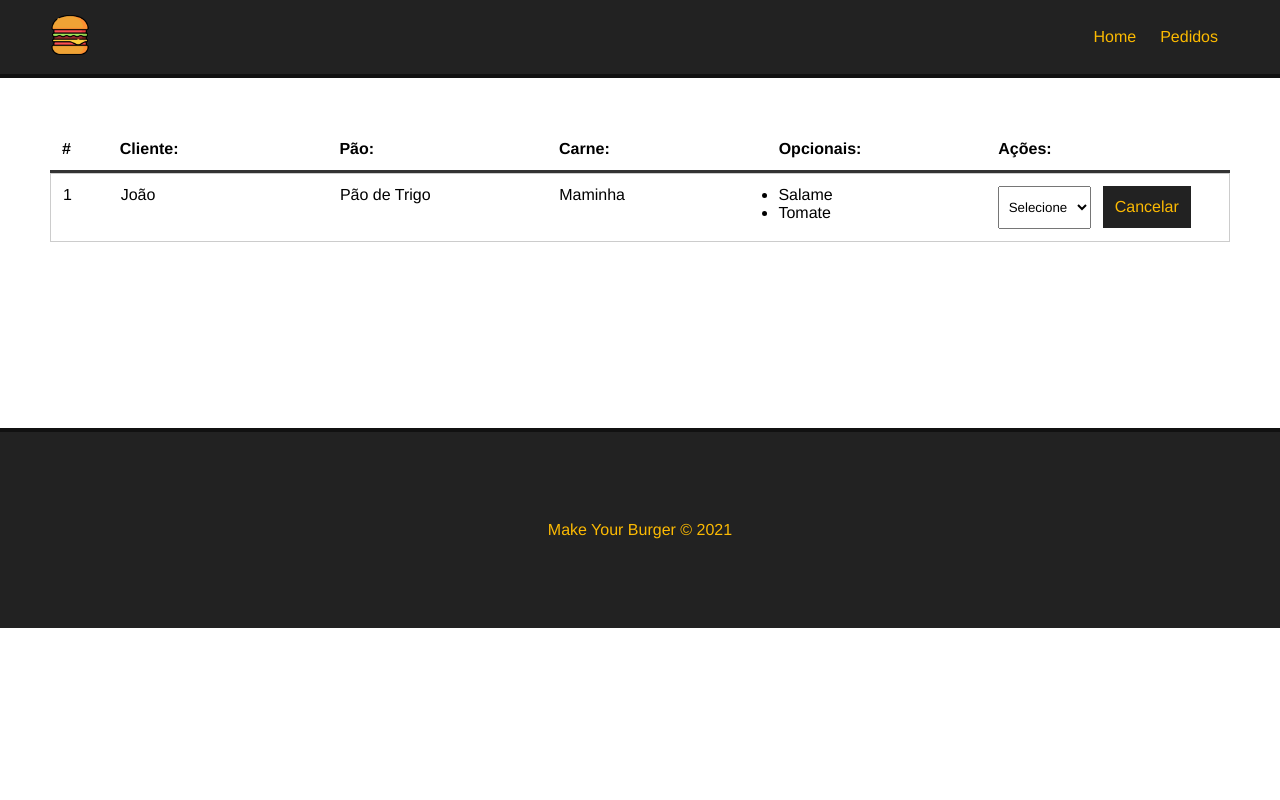
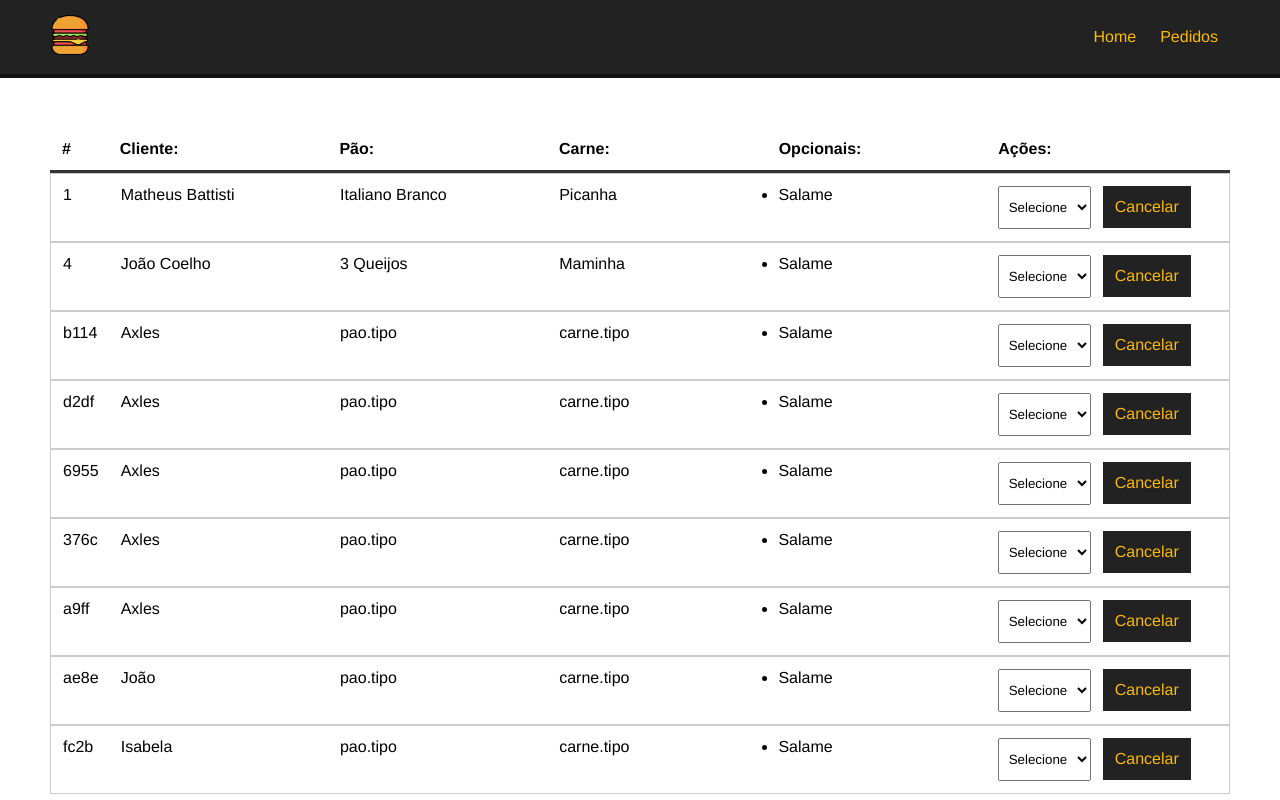
Before and after one commit to Axlvox/Practice-Vue.js, a Vue app: page /pedidos in a window 1280 px wide. Shown: the top 800 px of the page. Built offline with nearby package versions, Linux system fonts and the light colour scheme; data requests are answered from the project's data file.

Commit message:
Request Backend ft v-for in burger-table-row

```diff
--- a/db/db.json
+++ b/db/db.json
@@ -168,6 +168,17 @@
         "Cheddar"
       ],
       "status": "Solicitado"
+    },
+    {
+      "id": "fc2b",
+      "nome": "Isabela",
+      "carne": "carne.tipo",
+      "pao": "pao.tipo",
+      "opcionais": [
+        "Bacon",
+        "Salame"
+      ],
+      "status": "Solicitado"
     }
   ]
 }
--- a/src/components/Dashboard.vue
+++ b/src/components/Dashboard.vue
@@ -10,15 +10,14 @@
         </div>
     </div>
     <div id="burger-table-rows">
-        <div class="burger-table-row">
-            <div class="order-number">1</div>
-            <div>João</div>
-            <div>Pão de Trigo</div>
-            <div>Maminha</div>
+        <div class="burger-table-row" v-for="burger in burgers" :key="burger.id ">
+            <div class="order-number">{{ burger.id }}</div>
+            <div>{{ burger.nome }}</div>
+            <div>{{ burger.pao }}</div>
+            <div>{{ burger.carne }}</div>
         <div>
             <ul>
                 <li>Salame</li>
-                <li>Tomate</li>
             </ul>
         </div>
         <div>
@@ -33,7 +32,24 @@
 
 <script>
 export default {
-    name: "Dashboard"
+    name: "Dashboard",
+    data() {
+        return {
+        burgers: null,
+        burger_id: null,
+        status: []
+        }
+    },
+    methods: {
+        async getPedidos() {
+            const req = await fetch("http://localhost:3000/burgers");
+            const data = await req.json();
+            this.burgers = data;
+        }
+    },
+    mounted() {
+        this.getPedidos();
+    }
 }
 </script>
 
```
